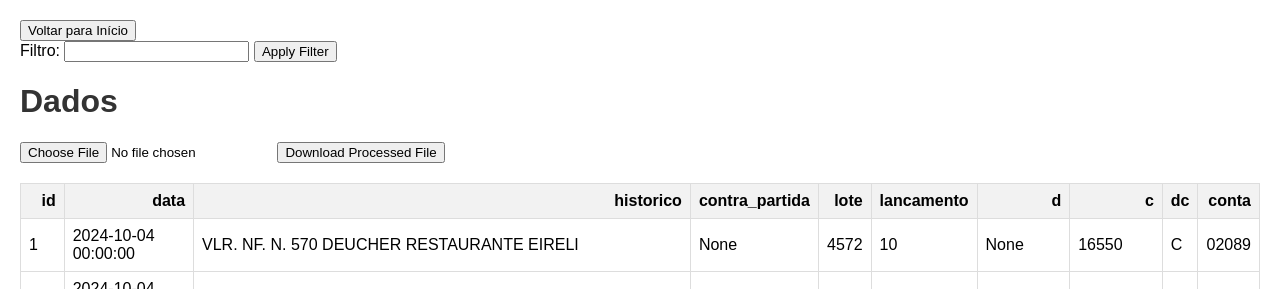
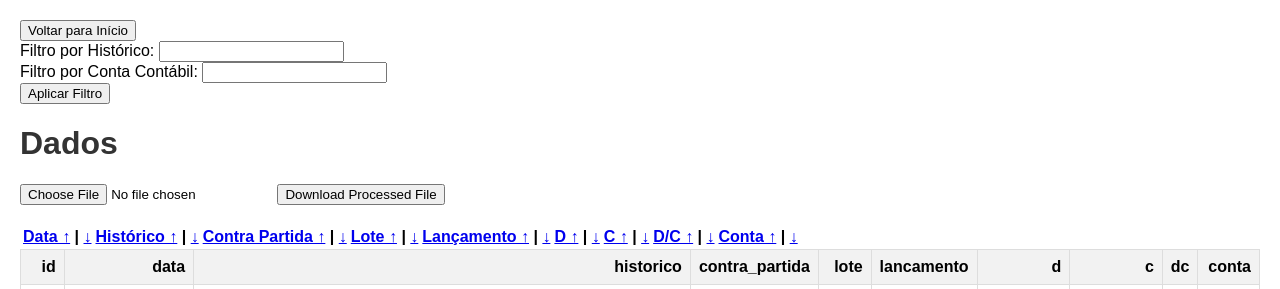
Before and after one commit to leuhsouza/conciliador_contabil, a Flask app: page /data?order_by=data&order_direction=asc in a window 1280 px wide. Shown: the top 289 px of the page. Run offline with Flask 3, Linux system fonts and the light colour scheme; data comes from the database, SQL or seed files in the repository; lists and menus that the app fills with data are empty; some libraries are stand-ins or nearby versions.

Commit message:
feat: filter and order

```diff
--- a/app.py
+++ b/app.py
@@ -33,16 +33,47 @@ def data():
     conn = sqlite3.connect('database.sqlite')
     query = "SELECT * FROM dados"
     filters = []
+    where_clauses = []
+
+    # Lista de colunas válidas para ordenação
+    valid_columns = ['data', 'historico', 'contra_partida', 'lote', 'lancamento', 'd', 'c', 'dc', 'conta']
+
+    # Captura os parâmetros de ordenação da solicitação
+    order_by = request.args.get('order_by', 'data')  # Define a coluna 'data' como padrão
+    order_direction = request.args.get('order_direction', 'asc')  # 'asc' é o padrão
+
+    # Valida o parâmetro de ordenação para evitar injeção de SQL
+    if order_by not in valid_columns:
+        order_by = 'data'  # Redefine para a coluna padrão se o parâmetro for inválido
+
+    # Valida a direção da ordenação
+    if order_direction.lower() not in ['asc', 'desc']:
+        order_direction = 'asc'  # Redefine para ascendente se o parâmetro for inválido
+
+    # Adiciona a cláusula ORDER BY à consulta SQL
+    query += f" ORDER BY {order_by} {order_direction.upper()}"
 
     if request.method == 'POST':
         filter_value = request.form.get('filter_field')
+        filter_conta = request.form.get('filter_conta')
+
         if filter_value:
-            query += " WHERE coluna2 LIKE ?"
+            where_clauses.append("historico LIKE ?")
             filters.append(f"%{filter_value}%")
+
+        if filter_conta:
+            where_clauses.append("conta LIKE ?")
+            filters.append(f"%{filter_conta}%")
+
+        if where_clauses:
+            query = query.replace('ORDER BY', f"WHERE {' AND '.join(where_clauses)} ORDER BY")
+
     df = pd.read_sql_query(query, conn, params=filters)
     conn.close()
+
     table_html = df.to_html(classes='data', index=False)
     return render_template('data.html', table=table_html)
+
 
 @app.route('/pix', methods=['GET', 'POST'])
 def arquivo_pix():
--- a/templates/data.html
+++ b/templates/data.html
@@ -17,9 +17,13 @@
 <body>
     <button onclick="voltarParaInicio()">Voltar para Início</button>
     <form method="post">
-        <label for="filter_field">Filtro:</label>
+        <label for="filter_field">Filtro por Histórico:</label>
         <input type="text" id="filter_field" name="filter_field">
-        <button type="submit">Apply Filter</button>
+        <br>
+        <label for="filter_conta">Filtro por Conta Contábil:</label>
+        <input type="text" id="filter_conta" name="filter_conta">
+        <br>
+        <button type="submit">Aplicar Filtro</button>
     </form>
     <script>
         function voltarParaInicio() {
@@ -32,7 +36,24 @@
         <input type="submit" value="Download Processed File">
     </form>
     <div>
-        {{ table|safe }}
+        <table>
+            <thead>
+                <tr>
+                    <th><a href="{{ url_for('data', order_by='data', order_direction='asc') }}">Data ↑</a> | <a href="{{ url_for('data', order_by='data', order_direction='desc') }}">↓</a></th>
+                    <th><a href="{{ url_for('data', order_by='historico', order_direction='asc') }}">Histórico ↑</a> | <a href="{{ url_for('data', order_by='historico', order_direction='desc') }}">↓</a></th>
+                    <th><a href="{{ url_for('data', order_by='contra_partida', order_direction='asc') }}">Contra Partida ↑</a> | <a href="{{ url_for('data', order_by='contra_partida', order_direction='desc') }}">↓</a></th>
+                    <th><a href="{{ url_for('data', order_by='lote', order_direction='asc') }}">Lote ↑</a> | <a href="{{ url_for('data', order_by='lote', order_direction='desc') }}">↓</a></th>
+                    <th><a href="{{ url_for('data', order_by='lancamento', order_direction='asc') }}">Lançamento ↑</a> | <a href="{{ url_for('data', order_by='lancamento', order_direction='desc') }}">↓</a></th>
+                    <th><a href="{{ url_for('data', order_by='d', order_direction='asc') }}">D ↑</a> | <a href="{{ url_for('data', order_by='d', order_direction='desc') }}">↓</a></th>
+                    <th><a href="{{ url_for('data', order_by='c', order_direction='asc') }}">C ↑</a> | <a href="{{ url_for('data', order_by='c', order_direction='desc') }}">↓</a></th>
+                    <th><a href="{{ url_for('data', order_by='dc', order_direction='asc') }}">D/C ↑</a> | <a href="{{ url_for('data', order_by='dc', order_direction='desc') }}">↓</a></th>
+                    <th><a href="{{ url_for('data', order_by='conta', order_direction='asc') }}">Conta ↑</a> | <a href="{{ url_for('data', order_by='conta', order_direction='desc') }}">↓</a></th>
+                </tr>
+            </thead>
+            <tbody>
+                {{ table|safe }}
+            </tbody>
+        </table>
     </div>
     <script>
         $(document).ready(function() {
@@ -48,7 +69,7 @@
                 $(this).toggleClass('highlight');
             }).on('keydown', function(event) {
                 if (event.key === 'Enter') {
-                    event.preventDefault(); // Prevent default action
+                    event.preventDefault();
                     $(this).toggleClass('highlight');
                 }
             });
@@ -60,14 +81,14 @@
                 let index = rows.index(selectedRow);
 
                 if (event.key === 'ArrowDown') {
-                    event.preventDefault(); // Prevent default action
+                    event.preventDefault();
                     if (index < rows.length - 1) {
                         $(selectedRow).removeClass('selected');
                         selectedRow = rows.get(index + 1);
                         $(selectedRow).addClass('selected').focus();
                     }
                 } else if (event.key === 'ArrowUp') {
-                    event.preventDefault(); // Prevent default action
+                    event.preventDefault();
                     if (index > 0) {
                         $(selectedRow).removeClass('selected');
                         selectedRow = rows.get(index - 1);
```
